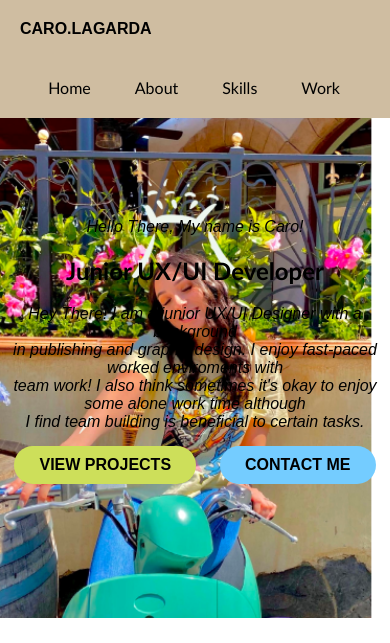
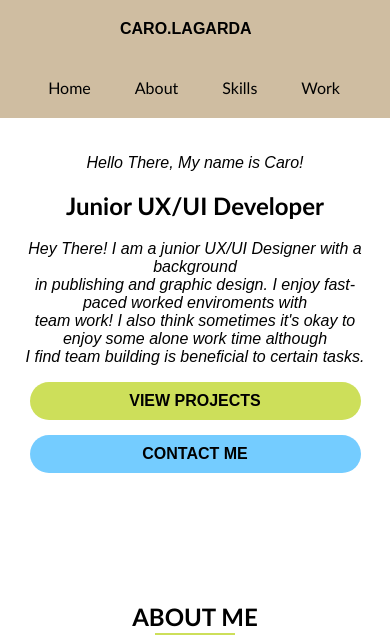
Before and after one commit to clagarda/UX_UI_HW_18, a plain HTML site: page index.html in a window 390 px wide. Shown: the top 643 px of the page. Drawn offline with nearby package versions, Linux system fonts and the light colour scheme.

Commit message:
media query added

```diff
--- a/css/style.css
+++ b/css/style.css
@@ -52,19 +52,23 @@ body{
     }
 
     /*----------------------HERO IMAGE SECTION--------------------*/
-    .heroImg{
-        background-image: url(../images/Hero\ Image.png);
-        height: 500px;
-        background-size: cover;
-        background-repeat: no-repeat;
+
+
+    .hero-container{
+        display:flex;
+        flex-direction: row;
+        padding:5%;
     }
-    .heroImg p{
-        margin: 0;
+    .row{
+        flex:33.33%;
+
+        width:100%;
     }
-    .hero-container{
-        text-align: center;
-        padding-top: 100px;
+
+    .heroImg img{
+        width: 100%;
     }
+
     .button-work, .button-contact{
         text-decoration: none;
         border-radius: 20px;
@@ -74,6 +78,9 @@ body{
         display:inline-block;
         margin: 15px 10px;
         font-family: Arial, Helvetica, sans-serif;
+    }
+    .row p {
+        text-align:center;
     }
     .button-work{
         background-color:#CDDF5A ;
@@ -97,6 +104,7 @@ body{
     }
     .hero-container h1{
         font-family: 'Gill Sans', 'Gill Sans MT', Calibri, 'Trebuchet MS', sans-serif;
+        text-align: center;
     }
      /*----------------------ABOUT ME SECTION--------------------*/
      .about-me{
@@ -111,6 +119,7 @@ body{
          font-family: Arial, Helvetica, sans-serif;
 
      }
+
      .about-me .col-right p {
          font-weight: 200;
      }
@@ -183,7 +192,7 @@ body{
       }
       .my-skills .ui-left, .my-skills .ux-center, .my-skills .web-right{
           width: 33.333%;
-          diplay: inline-block;
+          display: inline-block;
           float: left;
 
       }
@@ -200,7 +209,6 @@ body{
     .my-skills i{
         color:#1793D9;
         font-size: 60px;
-
     }
     .my-skills h4{
         font-family: 'Gill Sans', 'Gill Sans MT', Calibri, 'Trebuchet MS', sans-serif;
@@ -216,7 +224,6 @@ body{
         padding-top:70px;
         padding-bottom: 70px;
         text-align: center;
-
     }
 
     .my-projects h2{
@@ -249,13 +256,11 @@ body{
         float: left;
        overflow: hidden;
         position:relative;
-
     }
 
     .my-projects .project1{
         margin-left: 2%;
         margin-right: 1.5%
-
     }
     .my-projects .project2{
         margin-left: 1%;
@@ -284,7 +289,6 @@ body{
          width: 100%;
          height: 100%;
          position: absolute;
-
          padding-top: 310px;
      }
 
@@ -302,8 +306,6 @@ body{
          color: #fff;
          font-weight: bold;
          font-family: Arial, Helvetica, sans-serif;
-
-
      }
      /*-----------------footer section--------------*/
      footer{
@@ -340,3 +342,35 @@ body{
         color: white;
         transition: all 0.5s ease;
     }
+
+    /*--------------------------Media Query--------------------------*/
+    @media only screen and (max-width:600px){
+        .hero-container{
+            display:flex;
+            flex-direction: column;
+        }
+        .heroImg img{
+            display:none;
+        }
+        .logo{
+            margin-left:120px;
+        }
+        .about-me .col-left, .about-me .col-right{
+            display:flex;
+            flex-direction:column;
+            float:none;
+            width:100%;
+        }
+        .button-work, .button-contact{
+            display:block;
+            text-align:center;
+        }
+        .my-skills .ui-left, .my-skills .ux-center, .my-skills .web-right{
+            width:100%;
+
+        }
+        .my-projects .project1,.my-projects .project2,.my-projects .project3{
+            width:100%;
+        }
+
+      }
--- a/index.html
+++ b/index.html
@@ -5,8 +5,7 @@
     <meta charset="UTF-8">
     <meta http-equiv="X-UA-Compatible" content="IE=edge">
 
-    <meta name="viewport" content="width=
-    , initial-scale=1.0">
+    <meta name="viewport" content="width=device-width, initial-scale=1.0">
     <title>Caro Lagarda Portfolio</title>
 
 </head>
@@ -27,8 +26,15 @@
     </nav>
 </header>
     <!--HEADER SECTION-->
-        <section class = heroImg>
+        <section class = "heroImg">
             <div class = "hero-container">
+
+                <div class = "row">
+                   <img src = "images/img 1-1.jpg" >
+                </div>
+
+
+                <div class = "row">
                     <p>Hello There, My name is Caro!</p>
                    <h1>Junior UX/UI Developer</h1>
                    <p>Hey There! I am a junior UX/UI Designer with a background <br>
@@ -38,6 +44,13 @@
                   </p>
                    <a href = "work.html"class = "button-work">VIEW PROJECTS</a>
                   <a href = "contact.html"class = "button-contact">CONTACT ME</a>
+                </div>
+
+                <div class = "row">
+                    <img src = "images/Image left hero.png">
+                </div>
+
+
             </div>
         </section>
 
```
Also changed, not shown: 2 other files. Lines whose indentation alone changed are shown as unchanged.
